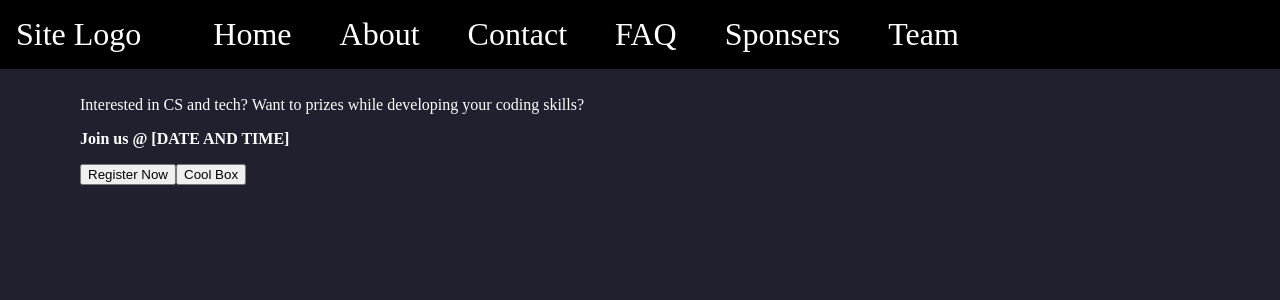
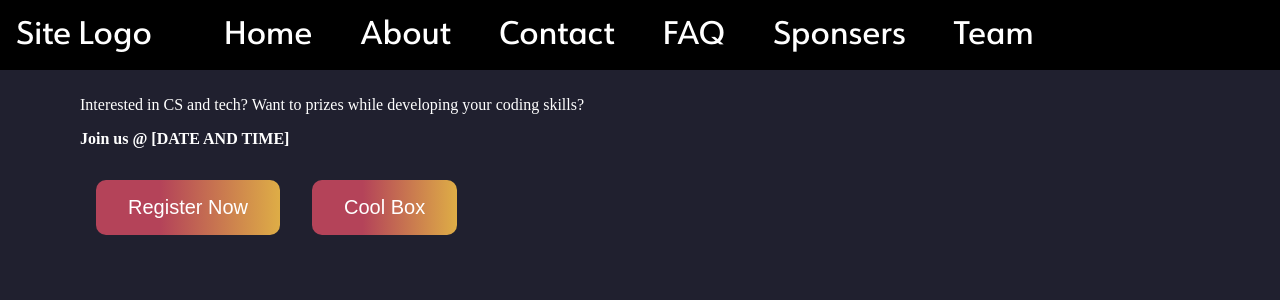
Before and after one commit to RythmHacks/2023.rythmhacks.ca, a React (Create React App) app: page / in a window 1280 px wide. Shown: the top 300 px of the page. Built offline with nearby package versions, Linux system fonts and the light colour scheme.

Commit message:
Add font and button styling

```diff
--- a/src/index.css
+++ b/src/index.css
@@ -1,3 +1,8 @@
+@font-face {
+  font-family: 'URW Form Medium';
+  src: url('fonts/Text Font.otf');
+}
+
 html {
   scroll-behavior: smooth;
 }
@@ -23,6 +28,7 @@ p {
   top: 0;
   width: 100%;
   font-size: 2rem;
+  font-family: 'URW Form Medium';
 }
 
 .nav ul {
@@ -53,3 +59,19 @@ p {
   padding-top: 5rem;
   padding-left: 5rem;
 }
+
+button {
+  color: #FFFFFF;
+  background: rgb(180,67,89);
+  background: linear-gradient(90deg, rgba(180,67,89) 35%, rgba(222,173,70) 100%);
+  border-radius: 10px;
+  font-size: 20px;
+  padding: 1rem 2rem 1rem 2rem;
+  margin: 1rem;
+  text-decoration: none;
+  border-width: 0;
+}
+
+button:hover {
+  background: rgb(180,67,89);
+}
```
Also changed, not shown: src/fonts/Text Font.otf (added).
